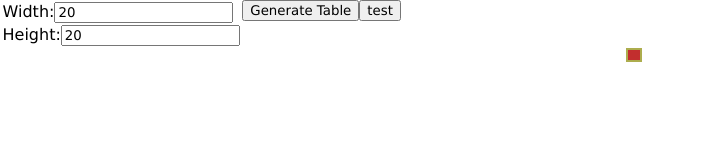
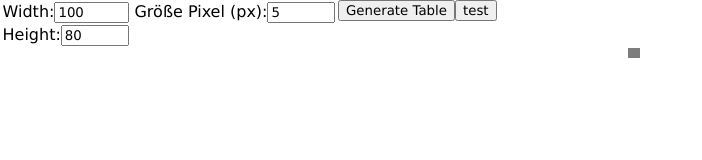
Before and after one commit to OneUsernamePlease/TableRender, a website: page src/index.html in a window 1280 px wide. Shown: the whole page, without its empty margins (0-702 px from the left). Drawn offline with Linux system fonts and the light colour scheme.

Commit message:
add html inputs, improved styles

```diff
--- a/src/index.html
+++ b/src/index.html
@@ -12,11 +12,17 @@
                 <div>
                     <div class="inputContainer">
                         <label for="tableWidthInput">Width:</label>
-                        <input type="number" id="tableWidthInput" value="20" autocomplete="off">
+                        <input type="number" id="tableWidthInput" value="100" autocomplete="off" min="1" max="100">
                     </div>
                     <div class="inputContainer">
                         <label for="tableHeightInput">Height:</label>
-                        <input type="number" id="tableHeightInput" value="20">
+                        <input type="number" id="tableHeightInput" value="80" autocomplete="off" min="1" max="60">
+                    </div>
+                </div>
+                <div>
+                    <div class="inputContainer">
+                        <label for="pixelWidthInput">Größe Pixel (px):</label>
+                        <input type="number" id="tableWidthInput" value="5" autocomplete="off" min="1" max="15">
                     </div>
                 </div>
                 <div>
--- a/src/main.css
+++ b/src/main.css
@@ -10,7 +10,7 @@ element
 .pixel {
     width: 10px;
     height: 10px;
-    background-color: rgb(194, 46, 46);
+    background-color: rgb(125, 125, 125);
 }
 
 .inputContainer {
@@ -45,8 +45,6 @@ element
     display: flex;
     justify-content: center;
     align-items: center;
-
-    background-color: rgb(173, 173, 78);
 }
 
 body {
@@ -55,3 +53,7 @@ body {
     margin-top: 0px;
     margin-left: 0px;
 }
+
+table {
+    border-collapse: collapse;
+}
```
